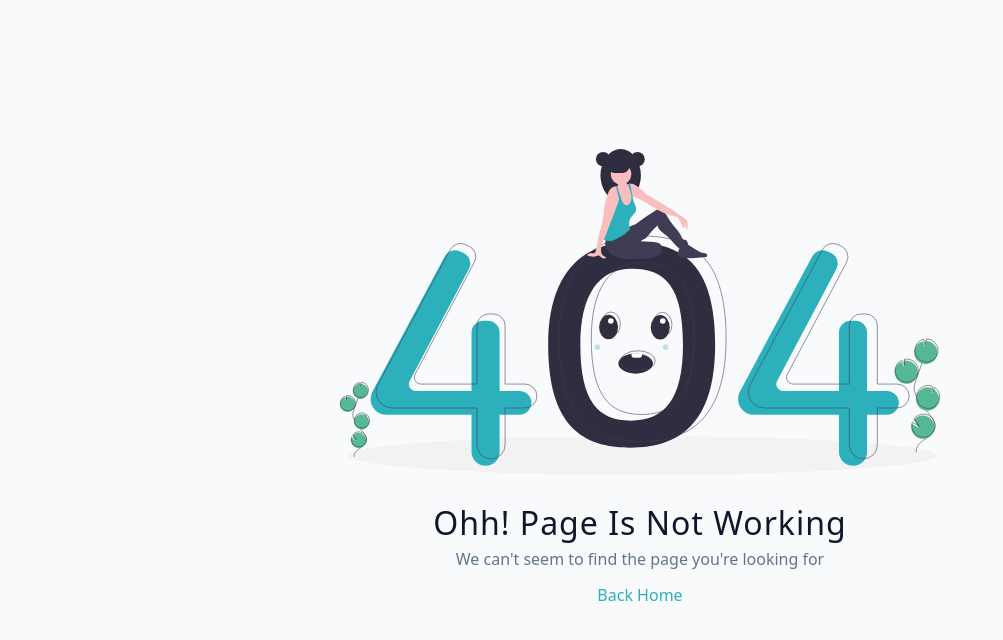
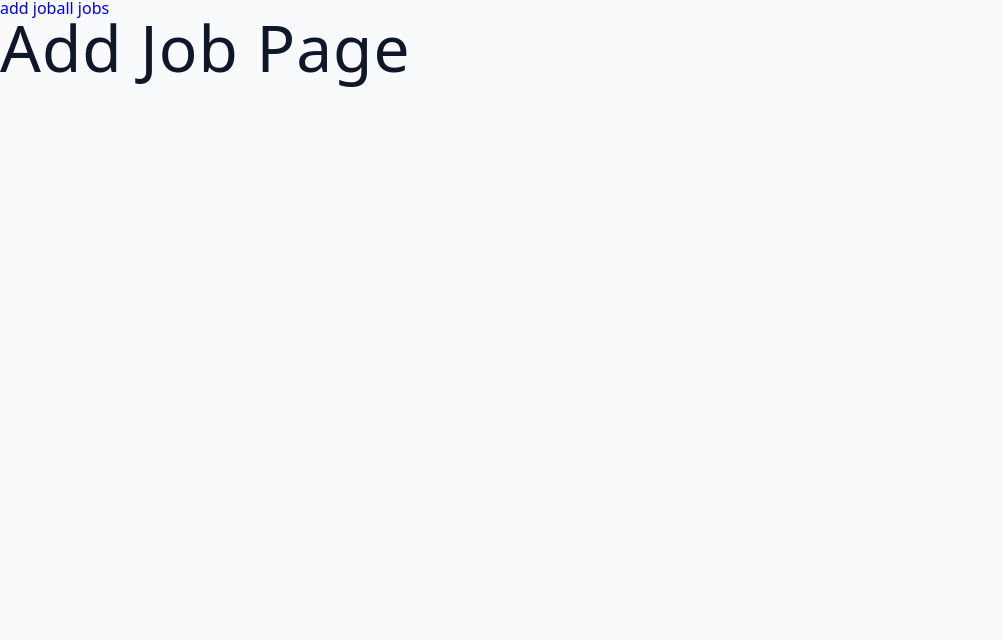
Before and after one commit to Noobs-3-0/CareerNest, a React (Create React App) app in the folder client/: page /add-job in a window 1280 px wide. Shown: the top 640 px of the page, without its empty margins (0-1003 px from the left). Built offline with nearby package versions, Linux system fonts and the light colour scheme; sample sign-in values are in the browser's storage.

Commit message:
Added the nested pages and protected route

```diff
--- a/client/src/App.js
+++ b/client/src/App.js
@@ -1,12 +1,25 @@
-import styled from "styled-components";
+//import styled from "styled-components";
 import { BrowserRouter, Routes, Route } from "react-router-dom";
-import { Dashboard, Register, Landing, Error } from "./pages";
+import { Register, Landing, Error , ProtectedRoute } from "./pages";
+import { AddJob, Profile , AllJobs , SharedLayout , Stats } from './pages/dashboard'
 
 function App() {
   return (
     <BrowserRouter>
       <Routes>
-        <Route path="/" element={<Dashboard />} />
+        <Route path="/" element = {
+          <ProtectedRoute>
+            <SharedLayout/>
+          </ProtectedRoute>
+          }
+        >
+
+          <Route index element={<Stats/>} />
+          <Route path="all-jobs" element={<AllJobs/>} />
+          <Route path="add-job" element={<AddJob/>} />
+          <Route path="profile" element={<Profile/>} />
+
+        </Route>
         <Route path="/register" element={<Register />} />
         <Route path="/landing" element={<Landing />} />
         <Route path="*" element={<Error />} />
--- /dev/null
+++ b/client/src/assets/wrappers/SharedLayout.js
@@ -0,0 +1,5 @@
+import styled from "styled-components";
+
+const Wrapper = styled.section``;
+
+export default Wrapper;
--- a/client/src/pages/Dashboard.js
+++ /dev/null
@@ -1,24 +0,0 @@
-import React,{ useEffect } from 'react';
-
-const Dashboard = () => {
-  const fetchData=async()=>{
-    try{
-    const response=await fetch('/api/v1')
-    const data=await response.json()
-    console.log(data);
-    }
-    catch (error){
-      console.log(error);
-    }
-
-  }
-  useEffect(()=>{
-    fetchData()
-
-    }
-  ,[])
-  return <h1>Dashboard
-  </h1>;
-};
-
-export default Dashboard;
--- /dev/null
+++ b/client/src/pages/ProtectedRoute.js
@@ -0,0 +1,12 @@
+import { useAppContext } from "../context/appContext"
+import { Navigate } from "react-router-dom"
+
+const ProtectedRoute = ({children}) => {
+
+    const {user} = useAppContext()
+    if(!user){
+        return <Navigate to = '/landing'/>
+    }
+    return children
+}
+export default ProtectedRoute
--- /dev/null
+++ b/client/src/pages/dashboard/AddJob.js
@@ -0,0 +1,4 @@
+const AddJob = () => {
+    return <h1>Add Job Page</h1>
+}
+export default AddJob
--- /dev/null
+++ b/client/src/pages/dashboard/AllJobs.js
@@ -0,0 +1,4 @@
+const AllJobs = () => {
+    return <h1>All Jobs Page</h1>
+}
+export default AllJobs
--- /dev/null
+++ b/client/src/pages/dashboard/Profile.js
@@ -0,0 +1,4 @@
+const Profile = () => {
+    return <h1>Profile Page</h1>
+}
+export default Profile
--- /dev/null
+++ b/client/src/pages/dashboard/SharedLayout.js
@@ -0,0 +1,15 @@
+import { Outlet, Link } from "react-router-dom"
+import Wrapper from "../../assets/wrappers/SharedLayout"
+
+const SharedLayout = () => {
+    return (
+        <Wrapper>
+            <nav>
+                <Link to= "add-job">add job</Link>
+                <Link to= "all-jobs">all jobs</Link>
+            </nav>
+            <Outlet/>
+        </Wrapper>
+    )
+}
+export default SharedLayout
--- /dev/null
+++ b/client/src/pages/dashboard/Stats.js
@@ -0,0 +1,4 @@
+const Stats = () => {
+    return <h1>Stats Page</h1>
+}
+export default Stats
--- /dev/null
+++ b/client/src/pages/dashboard/index.js
@@ -0,0 +1,7 @@
+import AddJob from "./AddJob";
+import AllJobs from "./AllJobs";
+import Profile from "./Profile";
+import SharedLayout from "./SharedLayout";
+import Stats from "./Stats";
+
+export { AddJob, Profile , AllJobs , SharedLayout , Stats }
--- a/client/src/pages/index.js
+++ b/client/src/pages/index.js
@@ -1,6 +1,6 @@
-import Dashboard from "./Dashboard";
 import Landing from "./Landing";
 import Error from "./Error";
 import Register from "./Register";
+import ProtectedRoute from "./ProtectedRoute";
 
-export { Dashboard, Landing, Error, Register };
+export { Landing, Error, Register , ProtectedRoute };
```
